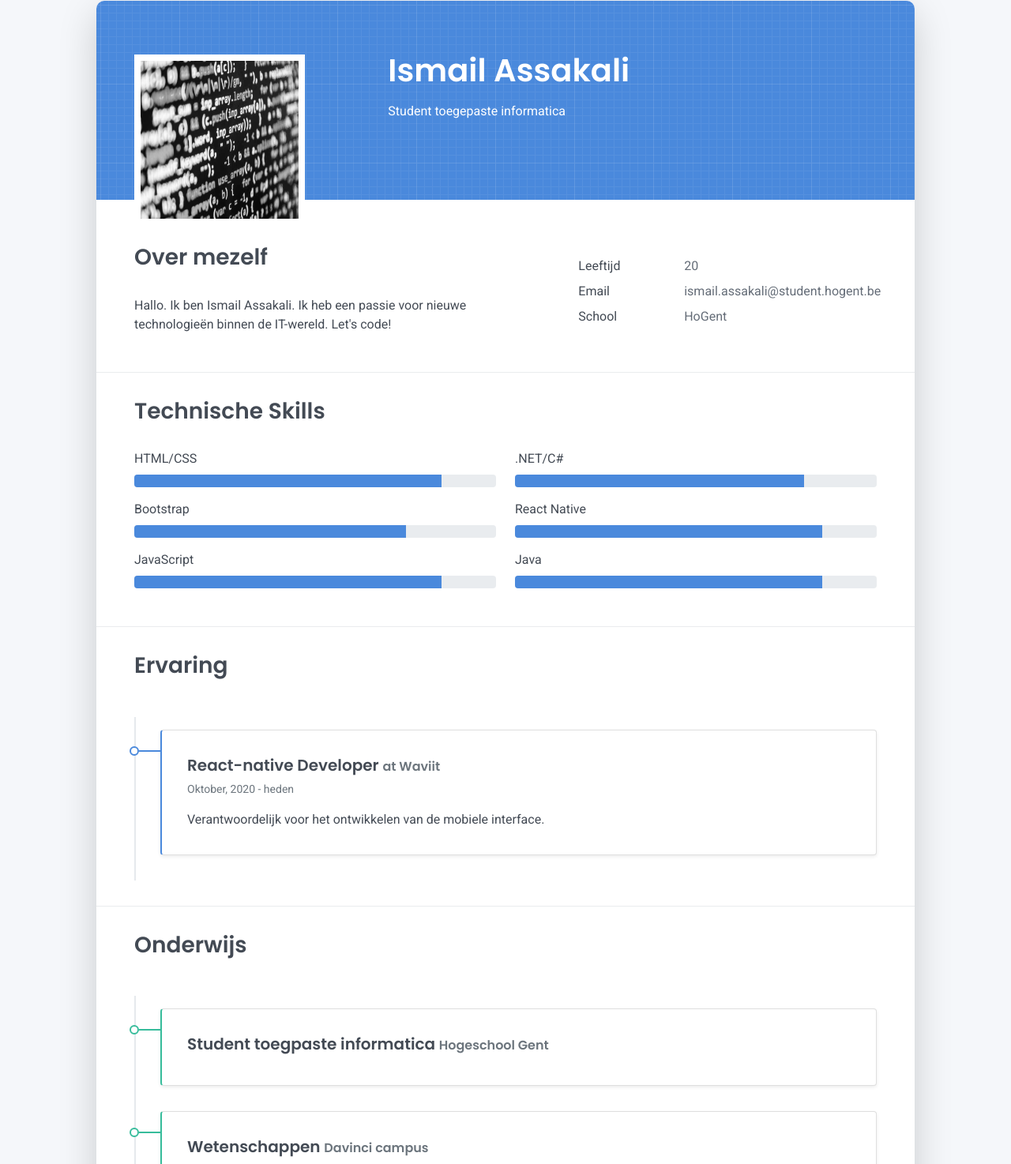
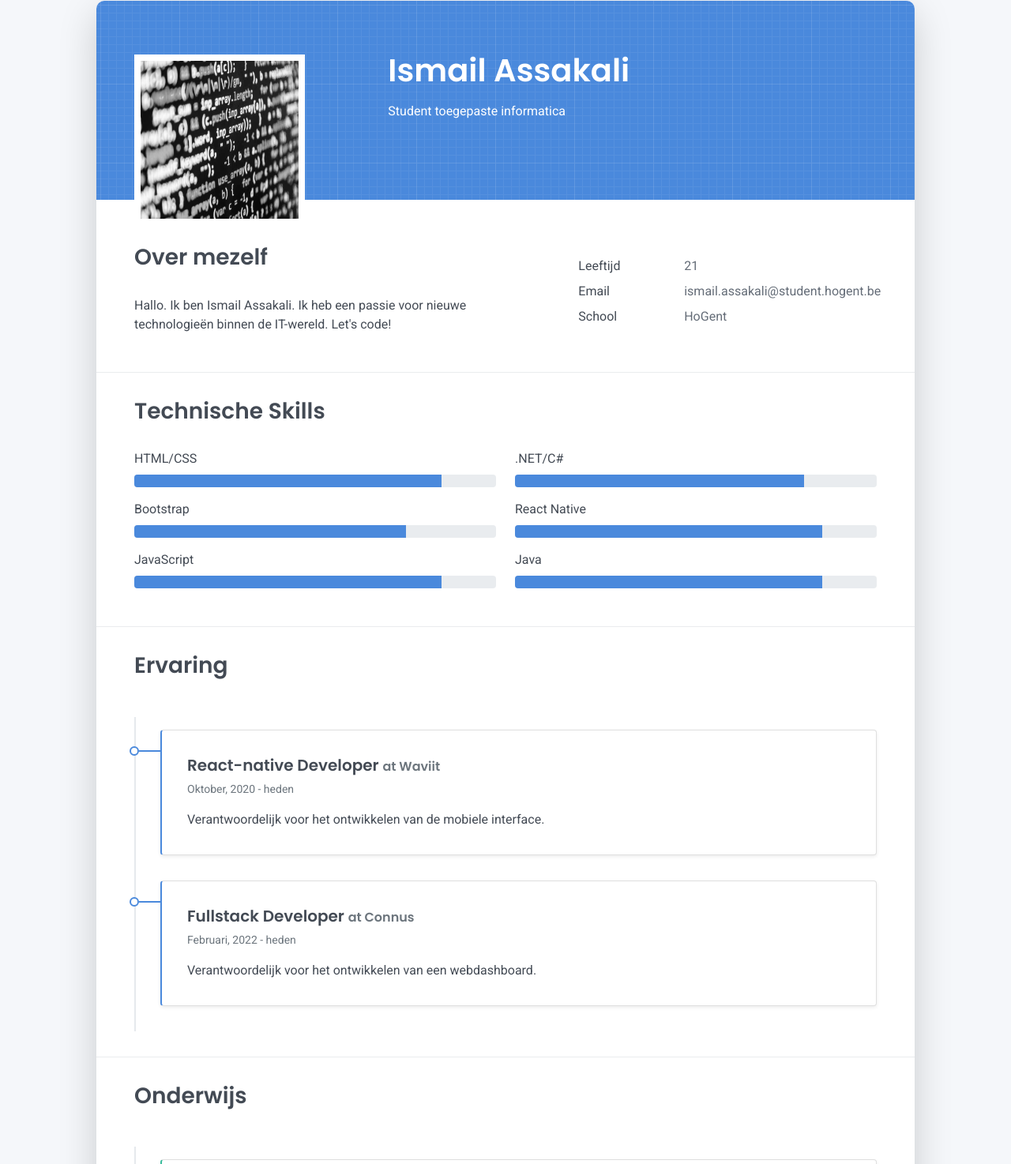
Before and after one commit to ismailassa/ismailassa.github.io, a plain HTML site: page index.html in a window 1280 px wide. Shown: the part 103-1577 px from the top of the page at 79% size. Drawn offline with Linux system fonts and the light colour scheme.

Commit message:
Update index.html

```diff
--- a/index.html
+++ b/index.html
@@ -73,7 +73,7 @@
             <div class="pb-1">Leeftijd</div>
           </div>
           <div class="col-sm-8">
-            <div class="pb-1 text-secondary">20</div>
+            <div class="pb-1 text-secondary">21</div>
           </div>
           <div class="col-sm-4">
             <div class="pb-1">Email</div>
@@ -148,6 +148,13 @@
           <div>Verantwoordelijk voor het ontwikkelen van de mobiele interface.</div>
         </div>
       </div>
+       <div class="timeline-card timeline-card-primary card shadow-sm">
+        <div class="card-body">
+          <div class="h5 mb-1">Fullstack Developer <span class="text-muted h6">at Connus</span></div>
+          <div class="text-muted text-small mb-2">Februari, 2022 - heden</div>
+          <div>Verantwoordelijk voor het ontwikkelen van een webdashboard.</div>
+        </div>
+      </div>
     </div>
   </div>
   <hr class="d-print-none"/>
```
